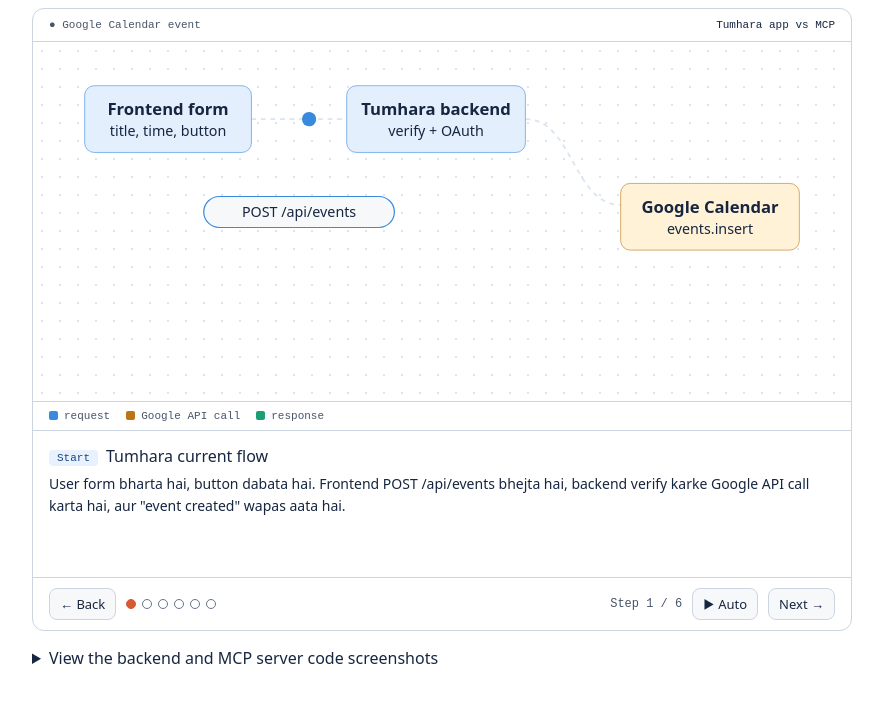
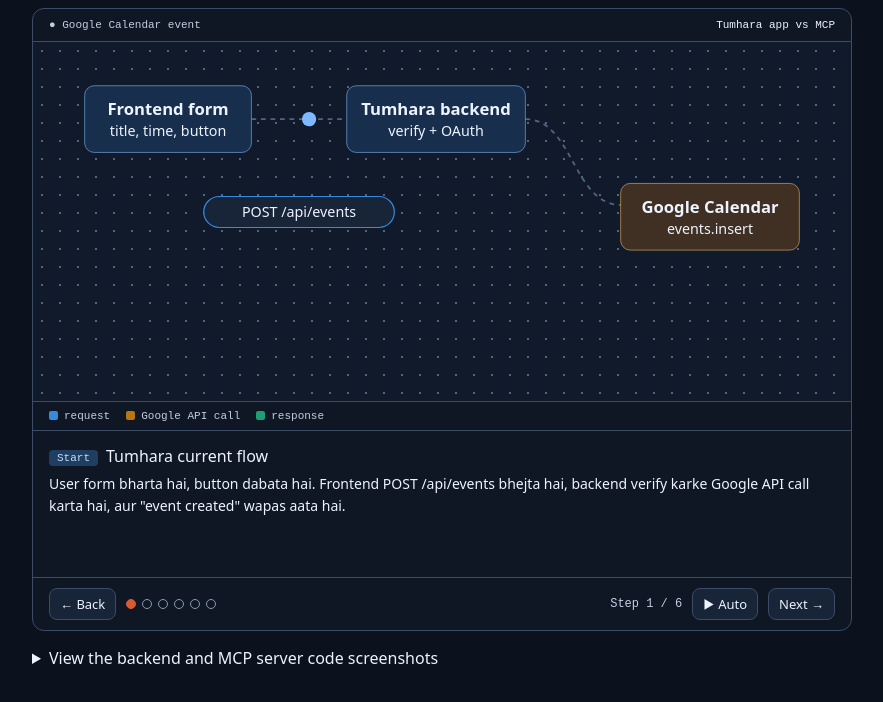
Before and after one commit to swarajb-778/SampleStuffs07, a plain HTML site: page index.html in a window 1280 px wide. Shown: the whole page, without its empty margins (198-1081 px from the left). Drawn offline with Linux system fonts and the light colour scheme.

Commit message:
Implement dark mode styling in index.html
Added dark mode styles and color variables to the CSS.

```diff
--- a/index.html
+++ b/index.html
@@ -57,6 +57,40 @@ main { max-width:820px; margin:auto; }
 .sd [data-show]{transition:opacity .3s}
 .sd .off{opacity:0}
 .sd .pkt{opacity:0}
+
+/* Keep the demo in dark mode regardless of browser preference. */
+:root {
+  color-scheme: dark;
+  --surface-1: #0f1725;
+  --surface-2: #182437;
+  --border: #3b4c66;
+  --border-strong: #526580;
+  --border-stronger: #879ab5;
+  --border-accent: #81b6ff;
+  --border-success: #5bd8aa;
+  --border-danger: #ff9189;
+  --text-primary: #edf3ff;
+  --text-secondary: #c2cee0;
+  --bg-accent: #203e60;
+  --text-accent: #bfddff;
+  --bg-warning: #48331e;
+  --text-warning: #ffdda5;
+  --bg-success: #1b433d;
+  --text-success: #a5efd2;
+  --bg-danger: #502b33;
+  --text-danger: #ffc0ba;
+  background: #0b111d;
+}
+.sd { background: var(--surface-1); }
+.sd-stage { background-color: #101a2b; }
+.c-blue { --node-fill: #172f4c; --node-stroke: #80b6ff; }
+.c-amber { --node-fill: #3f3023; --node-stroke: #efb868; }
+.c-gray { --node-fill: #233047; --node-stroke: #91a2bb; }
+.c-coral { --node-fill: #442b34; --node-stroke: #f7a08a; }
+.c-teal { --node-fill: #153b36; --node-stroke: #63d6ad; }
+.sd .pkt[fill="#378ADD"] { fill: #7eb9ff; }
+.sd .pkt[fill="#BA7517"] { fill: #f3ba68; }
+.sd .pkt[fill="#1D9E75"] { fill: #5bd9ab; }
 </style>
 </head>
 <body>
```
